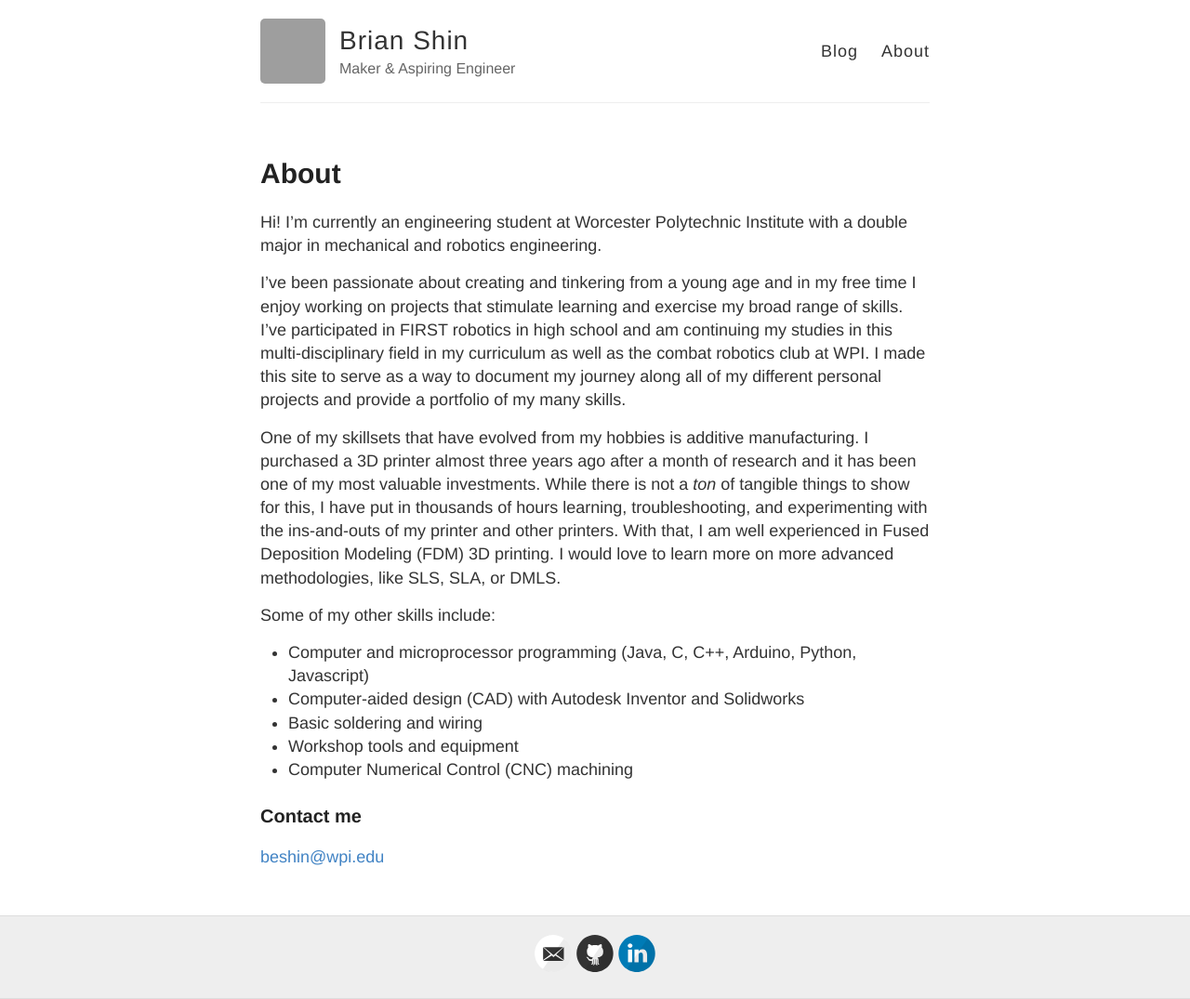
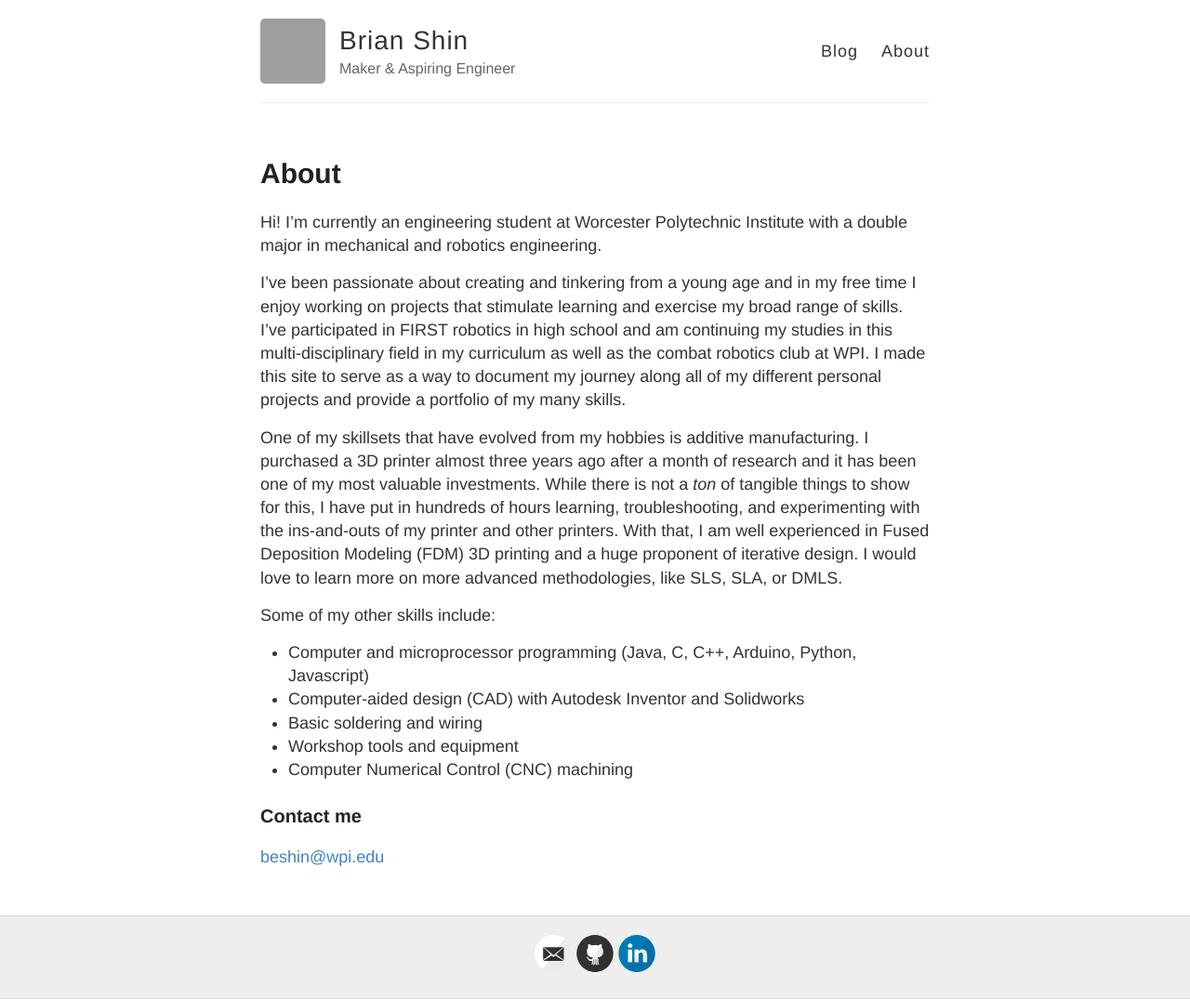
Before and after one commit to bshin100/bshin100.github.io, a Jekyll site: the page built from about.md, in a window 1280 px wide. Shown: the whole page at 93% size. Built offline with Jekyll 4.4.1, drawn with Linux system fonts in a browser that asks for light colours; grey boxes are pictures that could not be loaded.

Commit message:
Update about.md

```diff
--- a/about.md
+++ b/about.md
@@ -9,7 +9,7 @@ Hi! I'm currently an engineering student at Worcester Polytechnic Institute with
 
 I've been passionate about creating and tinkering from a young age and in my free time I enjoy working on projects that stimulate learning and exercise my broad range of skills. I've participated in FIRST robotics in high school and am continuing my studies in this multi-disciplinary field in my curriculum as well as the combat robotics club at WPI. I made this site to serve as a way to document my journey along all of my different personal projects and provide a portfolio of my many skills.
 
-One of my skillsets that have evolved from my hobbies is additive manufacturing. I purchased a 3D printer almost three years ago after a month of research and it has been one of my most valuable investments. While there is not a *ton* of tangible things to show for this, I have put in thousands of hours learning, troubleshooting, and experimenting with the ins-and-outs of my printer and other printers. With that, I am well experienced in Fused Deposition Modeling (FDM) 3D printing. I would love to learn more on more advanced methodologies, like SLS, SLA, or DMLS.
+One of my skillsets that have evolved from my hobbies is additive manufacturing. I purchased a 3D printer almost three years ago after a month of research and it has been one of my most valuable investments. While there is not a *ton* of tangible things to show for this, I have put in hundreds of hours learning, troubleshooting, and experimenting with the ins-and-outs of my printer and other printers. With that, I am well experienced in Fused Deposition Modeling (FDM) 3D printing and a huge proponent of iterative design. I would love to learn more on more advanced methodologies, like SLS, SLA, or DMLS.
 
 Some of my other skills include:
 - Computer and microprocessor programming (Java, C, C++, Arduino, Python, Javascript)
```
